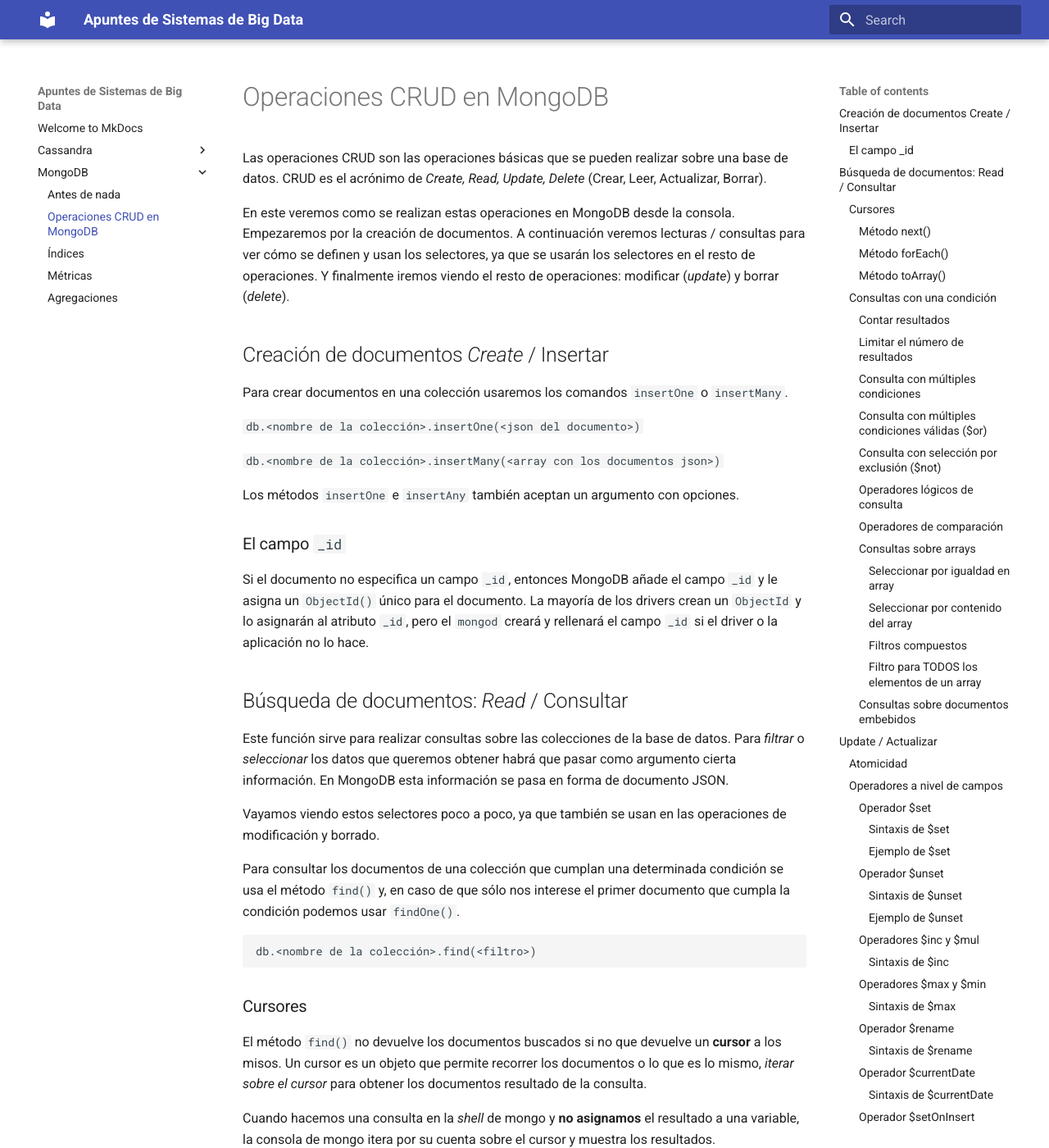
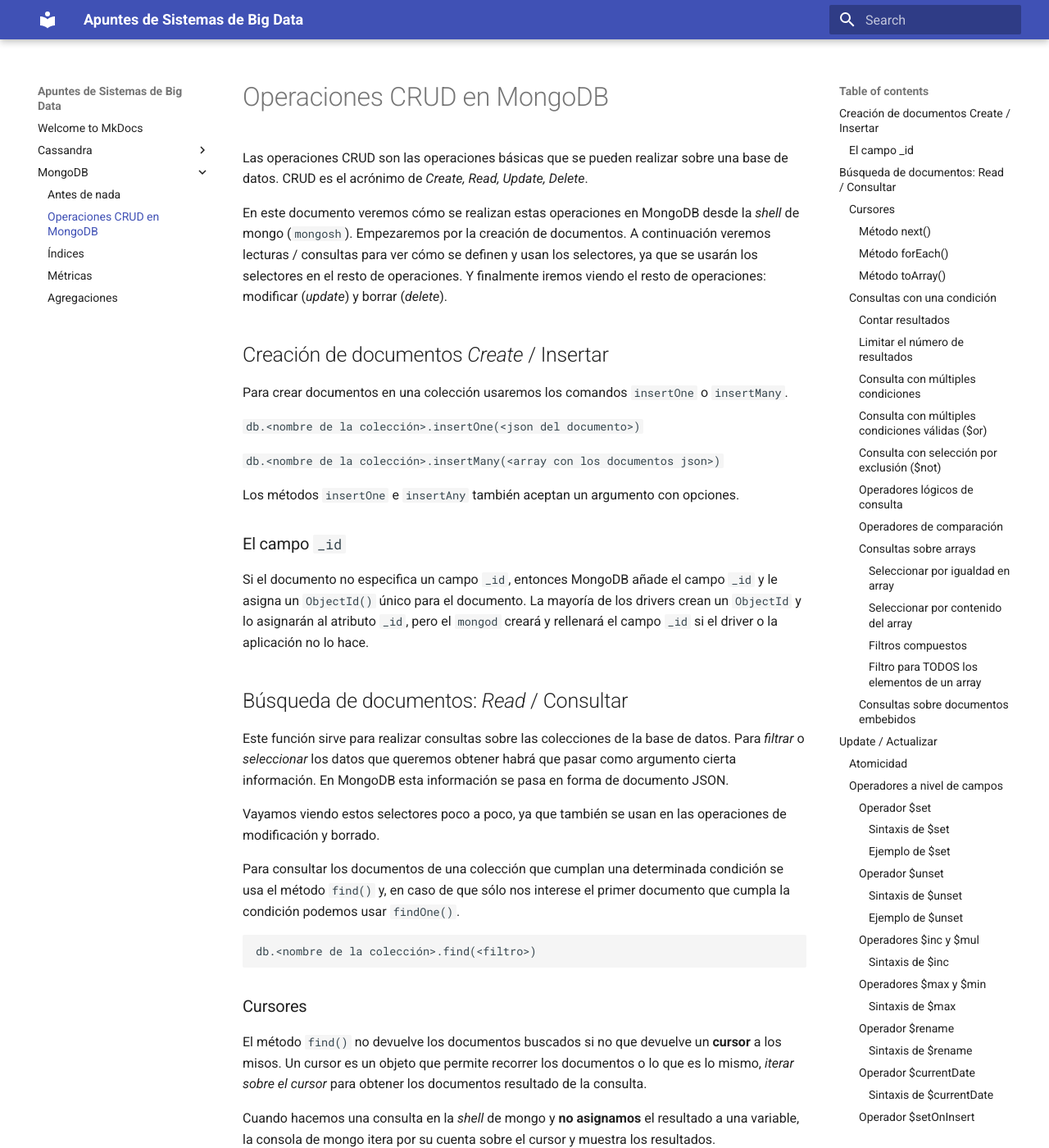
Before and after one commit to mmourazos/SBD, an MkDocs documentation site: the page built from docs/MongoDB/02 - CRUD.md, in a window 1280 px wide and 1400 px high. Shown: the whole window at 82% size. Built offline with MkDocs 1.6.1 and Material for MkDocs 9.7.7, drawn with Linux system fonts in a browser that asks for light colours; some of the changed text lies outside the part shown.

Commit message:
Renombrado y retoques

```diff
--- a/docs/MongoDB/02 - CRUD en MongoDB.md
+++ b/docs/MongoDB/02 - CRUD.md
@@ -1,8 +1,8 @@
 # Operaciones CRUD en MongoDB
 
-Las operaciones CRUD son las operaciones básicas que se pueden realizar sobre una base de datos. CRUD es el acrónimo de *Create, Read, Update, Delete* (Crear, Leer, Actualizar, Borrar).
+Las operaciones CRUD son las operaciones básicas que se pueden realizar sobre una base de datos. CRUD es el acrónimo de *Create, Read, Update, Delete*.
 
-En este veremos como se realizan estas operaciones en MongoDB desde la consola. Empezaremos por la creación de documentos. A continuación veremos lecturas / consultas para ver cómo se definen y usan los selectores, ya que se usarán los selectores en el resto de operaciones. Y finalmente iremos viendo el resto de operaciones: modificar (*update*) y borrar (*delete*).
+En este documento veremos cómo se realizan estas operaciones en MongoDB desde la *shell* de mongo (`mongosh`). Empezaremos por la creación de documentos. A continuación veremos lecturas / consultas para ver cómo se definen y usan los selectores, ya que se usarán los selectores en el resto de operaciones. Y finalmente iremos viendo el resto de operaciones: modificar (*update*) y borrar (*delete*).
 
 ## Creación de documentos *Create* / Insertar
 
@@ -35,6 +35,10 @@
 El método `find()` no devuelve los documentos buscados si no que devuelve un **cursor** a los misos. Un cursor es un objeto que permite recorrer los documentos o lo que es lo mismo, *iterar sobre el cursor* para obtener los documentos resultado de la consulta.
 
 Cuando hacemos una consulta en la *shell* de mongo y **no asignamos** el resultado a una variable, la consola de mongo itera por su cuenta sobre el cursor y muestra los resultados.
+
+***Nota:*** No hay una forma simple de conocer el número de resultados que devuelve un cursor **sin consumir** el mismo. Tanto el método `count()` (no recomendado y no disponible en algunos cursores) como el método `explain` **consumirán el cursor**.
+
+***Nota:*** Para conocer el número de resultados que, probablemente, vamos a obtener con una consulta hemos de usar el método `countDocuments(<query>, <options>)`.
 
 Existen varias formas para iterar sobre un cursor en la shell de mongo:
 
```
Also changed, not shown: other parts of docs/MongoDB/02 - CRUD.md (+1 -1 lines), docs/MongoDB/01 - Introducción.md (renamed from docs/MongoDB/01 - Introducción a MongoDB.md, +11 -17 lines), docs/MongoDB/03 - Índices.md (renamed from docs/MongoDB/03 - Indices.md), 4 other files.
